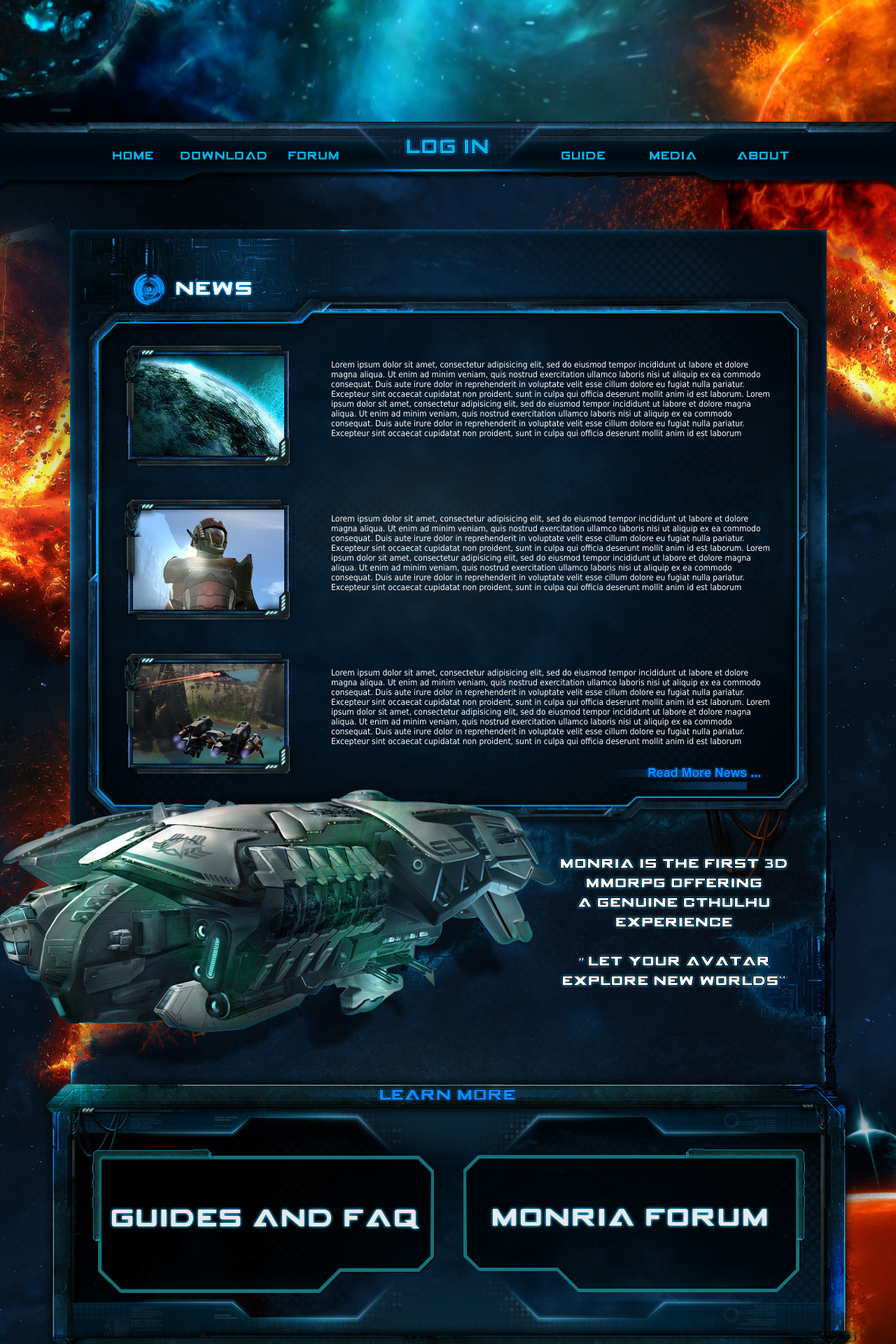
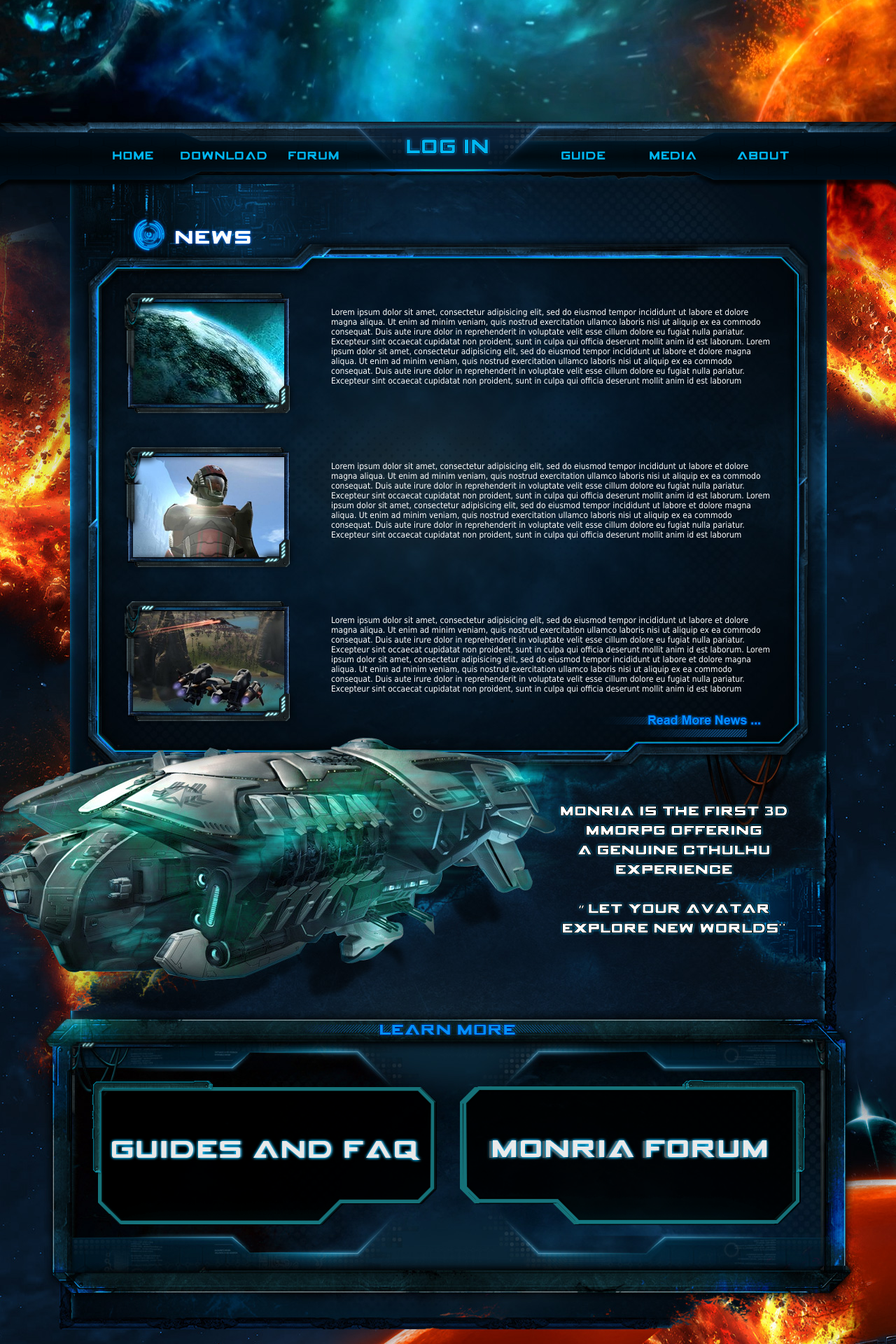
Before and after one commit to JasonJarvis/monria, a PHP site: page / in a window 1280 px wide. Shown: the part 477-2397 px from the top of the page at 70% size. Run offline with PHP 8.4, Linux system fonts and the light colour scheme.

Commit message:
background reposition

```diff
--- a/html/css/style.css
+++ b/html/css/style.css
@@ -20,7 +20,7 @@ body {
 .bg2 {
     position: absolute;
     width: 100%;
-    height: 1372px;
+    height: 1268px;
     background: transparent url(../img/bg/bg_midle.jpg) no-repeat scroll center top;
     z-index: 1;
     top:653px;
@@ -32,7 +32,7 @@ body {
     height: 976px;
     background: transparent url(../img/bg/bg_footer.jpg) no-repeat scroll center top;
     z-index: 1;
-    top:2025px;
+    top:1921px;
 }
 
 
@@ -171,7 +171,7 @@ width:100%;
     left: 50%;
     margin-left: -499px;
     position: absolute;
-    top: 830px;
+    top: 755px;
     width: 998px;
     z-index: 50;
 }
@@ -229,7 +229,7 @@ width:100%;
     height: 210px;
     left: 17px;
     position: absolute;
-    top: 90px;
+    top: 67px;
     width: 494px;
 }
 
@@ -245,7 +245,7 @@ width:100%;
     height: 210px;
     right: 17px;
     position: absolute;
-    top: 90px;
+    top: 67px;
     width: 494px;
 }
 
--- a/html/index.html
+++ b/html/index.html
@@ -71,7 +71,7 @@
         <div class="reposition monria">
             <h1>Monria</h1>
 
-            <div class="news_title"></div>
+
             <div class="news_content">
                 <div class="news_block">
                     <div class="img_wrapper">
```
Also changed, not shown: html/img/bg/bg_footer.jpg, html/img/bg/bg_midle.jpg.
